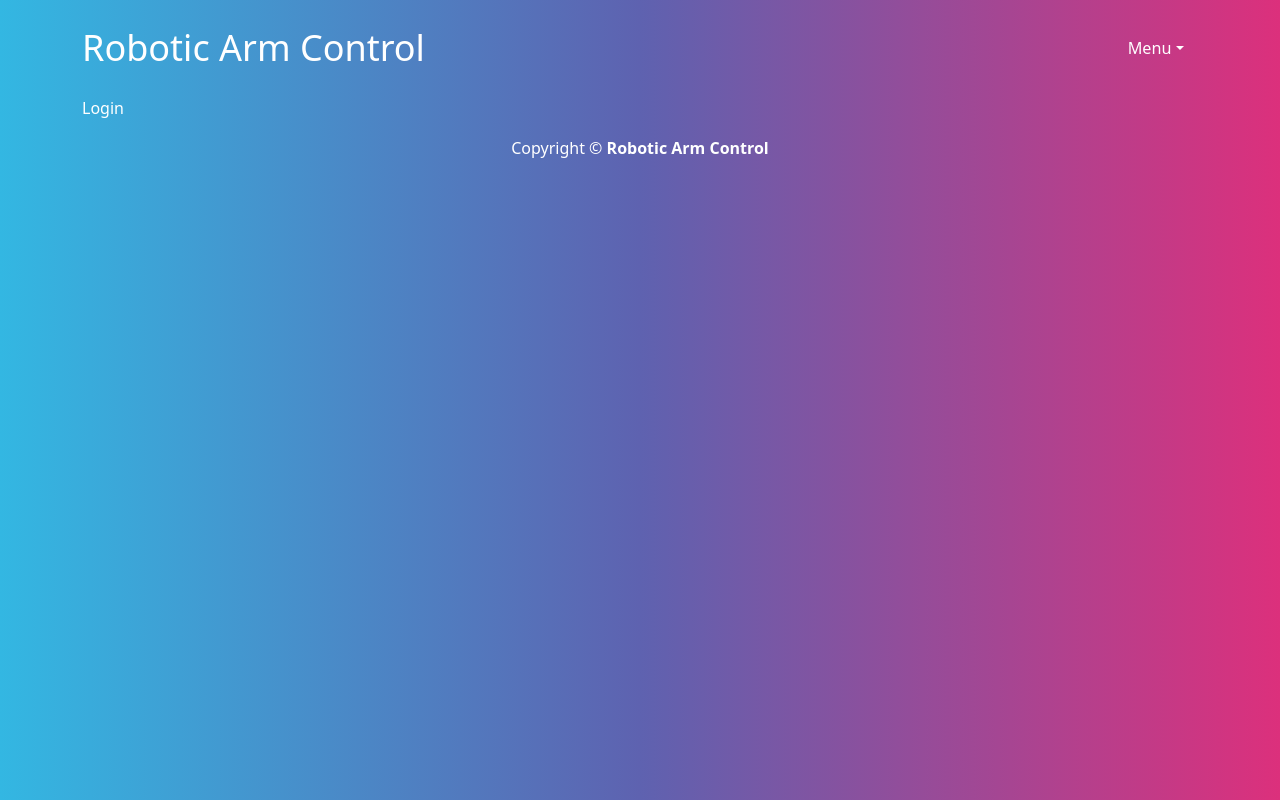
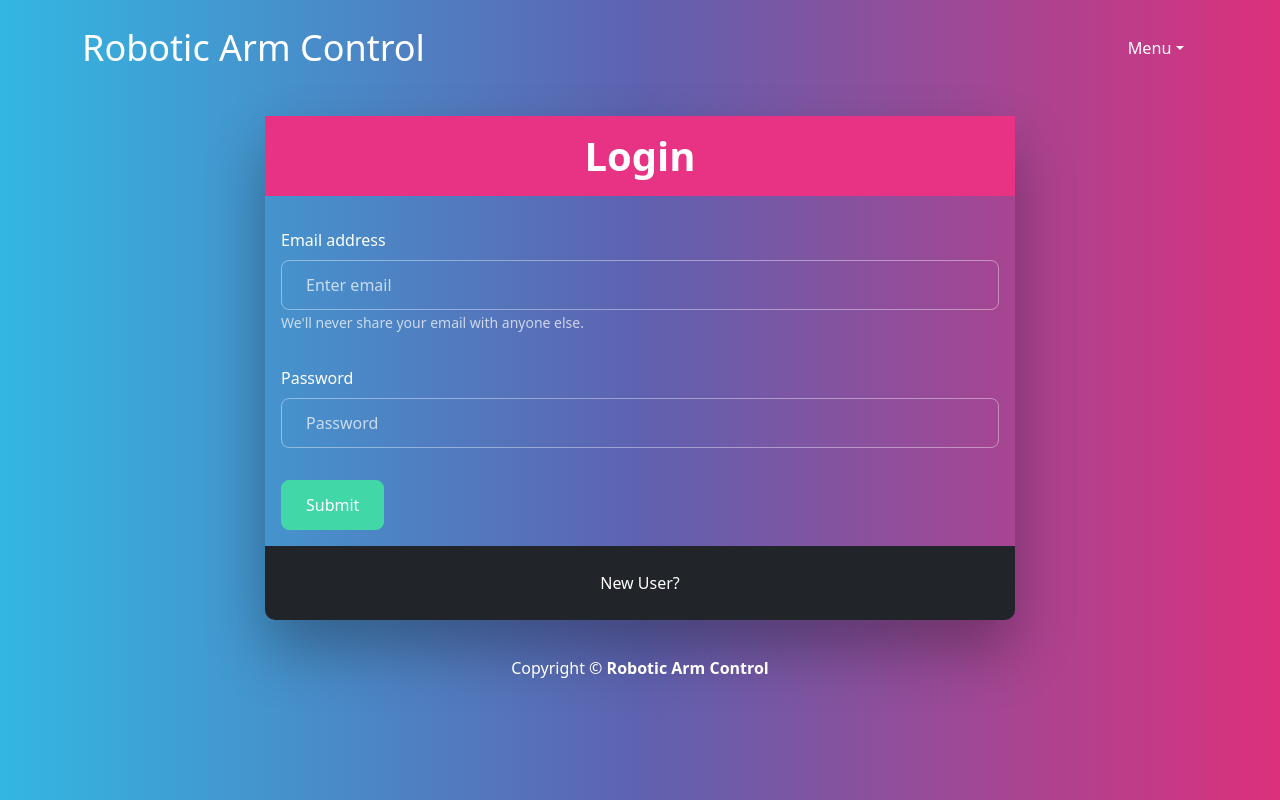
Before and after one commit to yenilikci/tasarim-calismasi, a React (Create React App) app in the folder client/: page /login in a window 1280 px wide. Built offline with nearby package versions, Linux system fonts and the light colour scheme.

Commit message:
modified login screen

```diff
--- a/client/src/screens/Login/Login.js
+++ b/client/src/screens/Login/Login.js
@@ -1,10 +1,42 @@
 import "./login.css"
+import {Button, Form} from "react-bootstrap";
 
 const Login = () => {
     return (
-        <div>
-            Login
-        </div>
+        <>
+            <div className="wrapper fadeInDown">
+                <div id="formContent">
+
+                    <div className="fadeIn first">
+                        <h1 className="bg-primary py-2 text-center">Login</h1>
+                    </div>
+
+                    <Form className="p-2">
+                        <Form.Group className="mb-3" controlId="formBasicEmail">
+                            <Form.Label>Email address</Form.Label>
+                            <Form.Control type="email" placeholder="Enter email" />
+                            <Form.Text className="text-muted">
+                                We'll never share your email with anyone else.
+                            </Form.Text>
+                        </Form.Group>
+
+                        <Form.Group className="mb-3" controlId="formBasicPassword">
+                            <Form.Label>Password</Form.Label>
+                            <Form.Control type="password" placeholder="Password" />
+                        </Form.Group>
+                        <Button variant="primary" type="submit" className="btn-success">
+                            Submit
+                        </Button>
+                    </Form>
+
+                    <div id="formFooter" className="bg-dark">
+                        <a className="underlineHover text-white" href="/register">New User?</a>
+                    </div>
+
+                </div>
+            </div>
+
+        </>
     )
 };
 
```
